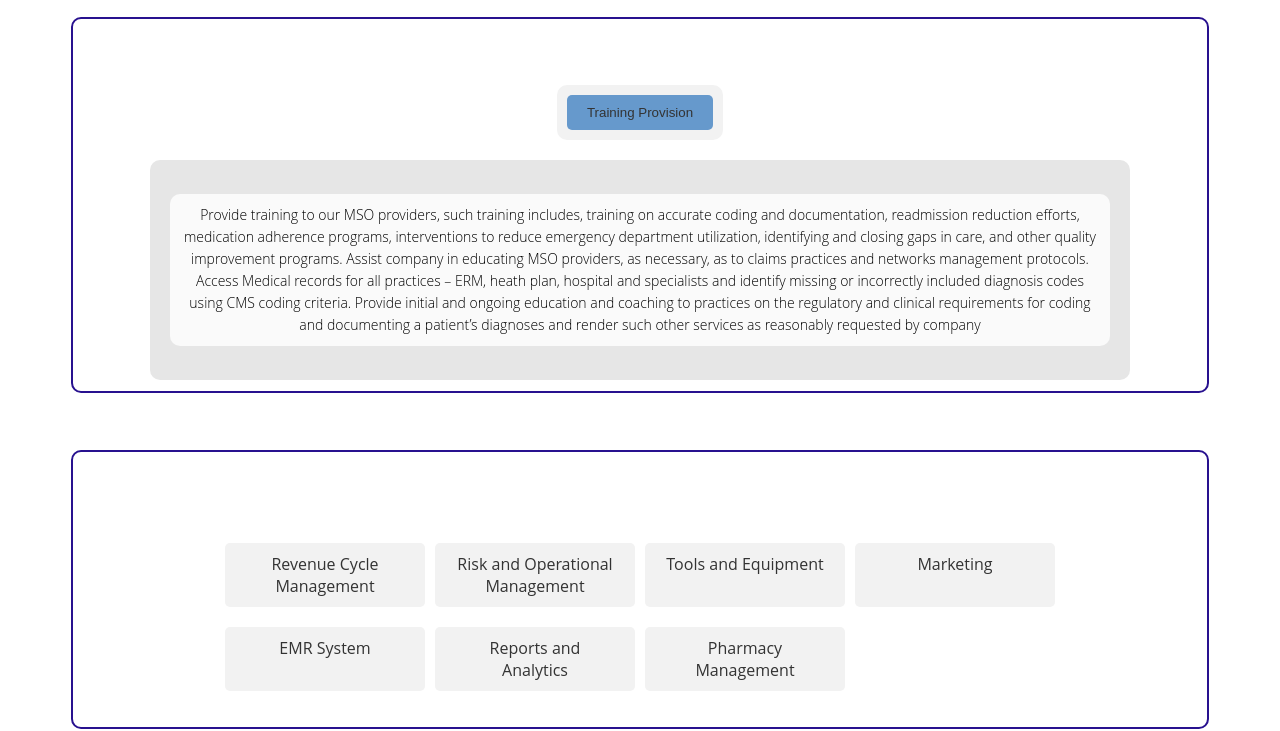
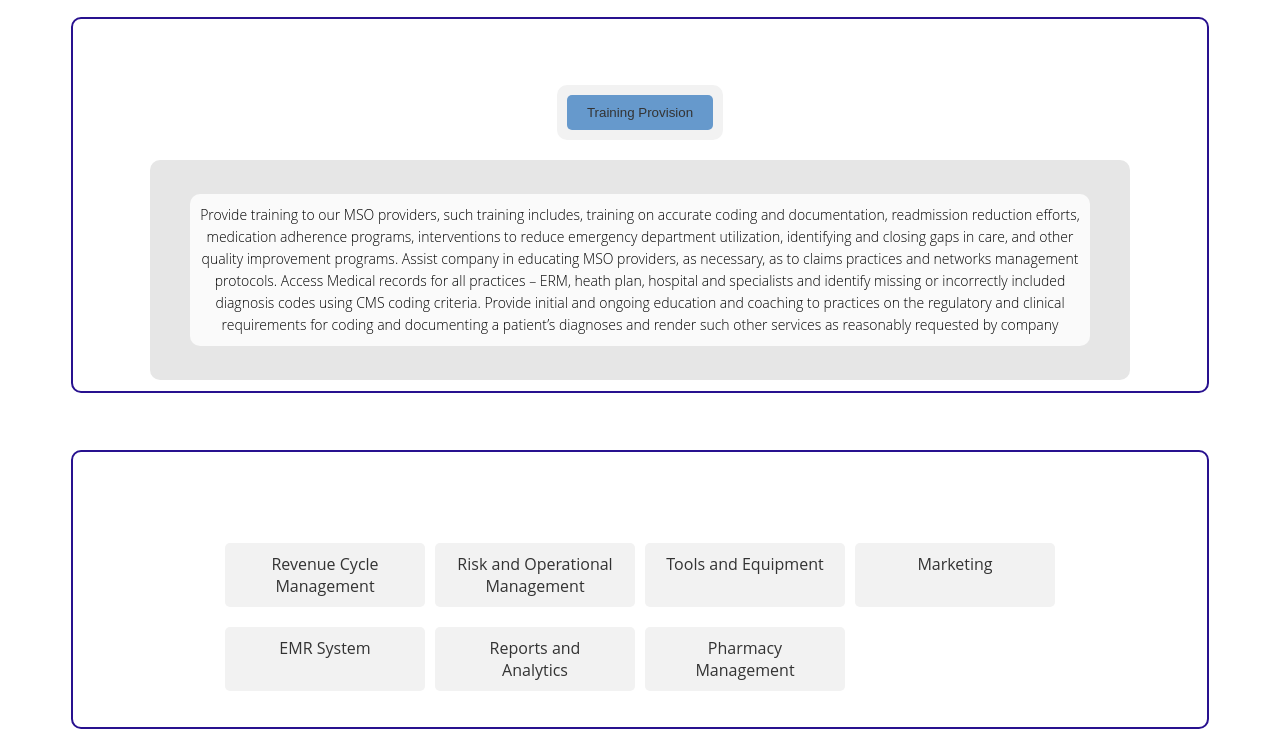
Before and after one commit to Em0823/Florida-Doctors-Group, a website: page training.html in a window 1280 px wide. Shown: the part 586-1317 px from the top of the page. Drawn offline with Linux system fonts and the light colour scheme; a web font is replaced by a local one.

Commit message:
further edits for scalability

```diff
--- a/style.css
+++ b/style.css
@@ -311,6 +311,7 @@ flex-basis: calc(25% - 40px); /* Divide by 4 and reduce a bit for margins */
 
 
 /*---------services--------*/
+
 .services {
     width: 100%;
     height: auto;
@@ -413,6 +414,7 @@ padding: 0;
 
 
 /*----------Services menu tab -------*/
+
 .services1 {
     width: 100%;
     box-sizing: border-box;
@@ -450,10 +452,11 @@ padding: 0;
 }
 
 .services1-col {
-    flex-basis: block;
+    display: flex;
+    flex-direction: column;
+    align-items: center;
     border-radius: 10px;
     margin-bottom: 5%;
-    text-align: center;
     border: 2px solid #28118f;
     padding: 1% 2%;
     background-color: white;
@@ -533,6 +536,11 @@ padding: 0;
 
 .tab-pane.active {
     display: block;
+}
+
+.text-container {
+    max-width: 900px; /* You can adjust this value based on your needs */
+    margin: auto; /* Center the content horizontally */
 }
 
 @media (max-width: 700px) {
--- a/training.html
+++ b/training.html
@@ -49,7 +49,9 @@
                     </div>
                     <div class="tab-content">
                         <div id="tab-0" class="tab-pane active">
-                    <p>Provide training to our MSO providers, such training includes, training on accurate coding and documentation, readmission reduction efforts, medication adherence programs, interventions to reduce emergency department utilization, identifying and closing gaps in care, and other quality improvement programs.  Assist company in educating MSO providers, as necessary, as to claims practices and networks management protocols.  Access Medical records for all practices – ERM, heath plan, hospital and specialists and identify missing or incorrectly included diagnosis codes using CMS coding criteria.  Provide initial and ongoing education and coaching to practices on the regulatory and clinical requirements for coding and documenting a patient’s diagnoses and render such other services as reasonably requested by company</p>
+                            <div class="text-container">
+                                <p>Provide training to our MSO providers, such training includes, training on accurate coding and documentation, readmission reduction efforts, medication adherence programs, interventions to reduce emergency department utilization, identifying and closing gaps in care, and other quality improvement programs. Assist company in educating MSO providers, as necessary, as to claims practices and networks management protocols. Access Medical records for all practices – ERM, heath plan, hospital and specialists and identify missing or incorrectly included diagnosis codes using CMS coding criteria. Provide initial and ongoing education and coaching to practices on the regulatory and clinical requirements for coding and documenting a patient’s diagnoses and render such other services as reasonably requested by company</p>
+                            </div>
                         </div>
                     </div>
                 </div>
```
Also changed, not shown: pharmacy.html (+3 -0 lines), services.html (+0 -1 lines). Lines whose indentation alone changed are shown as unchanged.
